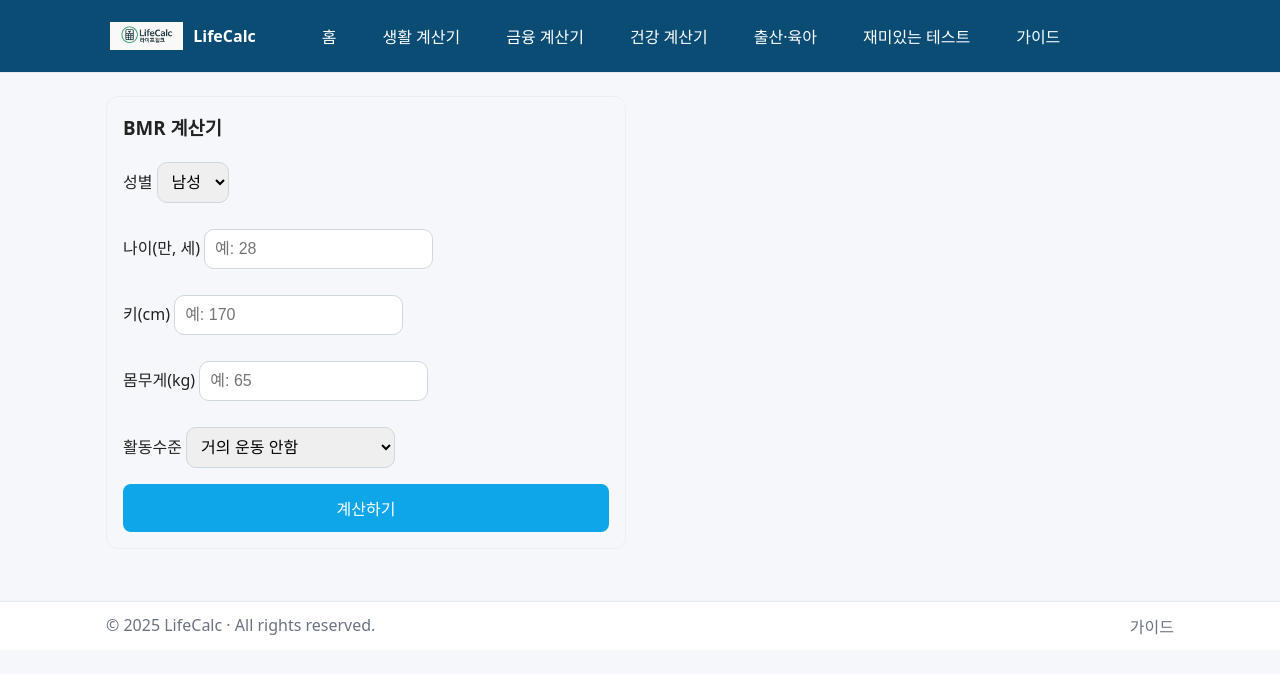
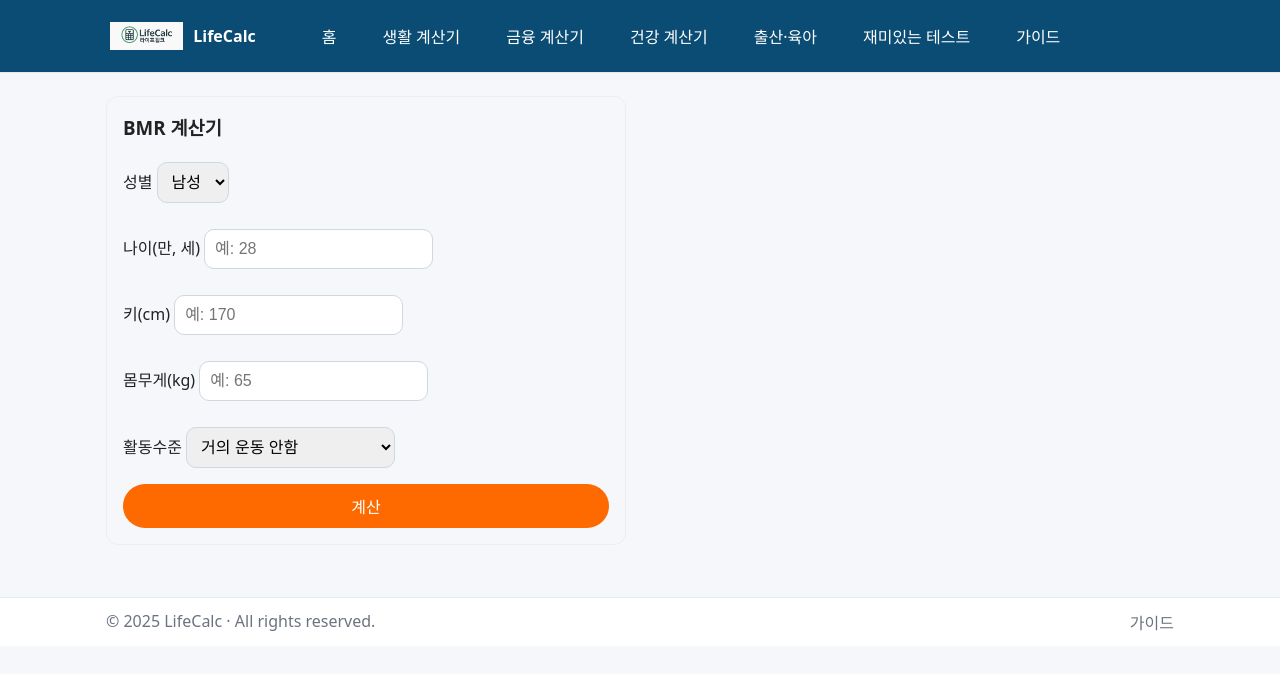
Before and after one commit to khai-lang/LifeCalc, a Jekyll site: the page built from health/bmr/index.md, in a window 1280 px wide. Shown: the top 674 px of the page. Built offline with Jekyll 4.4.1, drawn with Linux system fonts in a browser that asks for light colours.

Commit message:
Update index.md

```diff
--- a/health/bmr/index.md
+++ b/health/bmr/index.md
@@ -27,7 +27,7 @@ permalink: health/bmr/
         <option value="1.9">아주 강함(육체노동/선수)</option>
       </select>
     </label>
-    <button id="bmrBtn" type="button" style="padding:12px;border:0;border-radius:8px;background:#0ea5e9;color:#fff">계산하기</button>
+    <button class="btn" style="background:#ff6a00;color:#fff;border:0">계산</button>
     <div id="bmrResult" style="padding:10px;background:#f8fafc;border:1px dashed #cbd5e1;border-radius:8px;display:none"></div>
   </div>
 </section>
```
